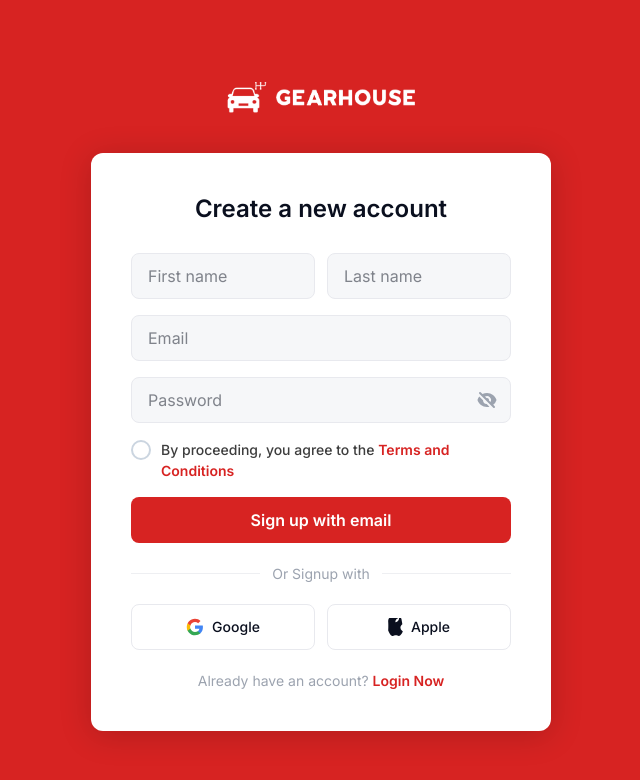
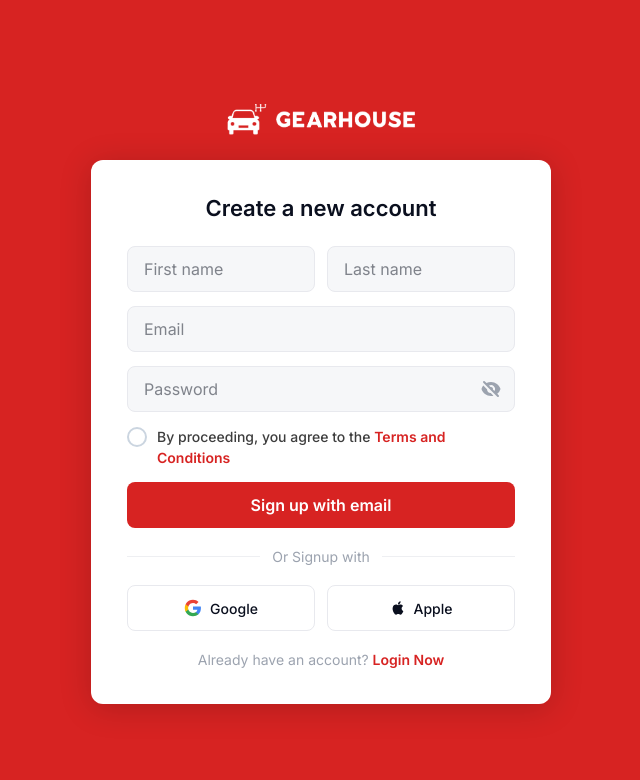
Before and after one commit to DrGitman/Automative_OEM_Project, a React (Vite) app: page /signup in a window 1280 px wide. Shown: the top 780 px of the page, without its empty margins (319-959 px from the left). Built offline with nearby package versions, Linux system fonts and the light colour scheme.

Commit message:
feat: Add user login and signup pages, including form handling and API integration.

```diff
--- a/src/app/pages/Login.tsx
+++ b/src/app/pages/Login.tsx
@@ -187,8 +187,8 @@ export default function Login() {
               onMouseEnter={e => (e.currentTarget.style.backgroundColor = "#F9FAFB")}
               onMouseLeave={e => (e.currentTarget.style.backgroundColor = "white")}
             >
-              <svg width="15" height="18" viewBox="0 0 814 1000" fill="#0A0F1E">
-                <path d="M788.1 340.9c-5.8 4.5-108.2 62.2-108.2 190.5 0 148.4 130.3 200.9 134.2 202.2-.6 3.2-20.7 71.9-68.7 141.9-42.8 61.6-87.5 123.1-155.5 123.1s-85.5-39.5-164-39.5c-76.5 0-103.7 40.8-165.9 40.8s-105-38.8-162.1-116.9q-59.91-84-96.8-194.2C18 320.6 0 222.1 0 176.5c0-154.5 100.9-236.6 198.9-236.6 67.1 0 121.2 43.4 161.3 43.4 38.3 0 98.5-46 176.7-46 28.5 0 130.9 2.6 198.3 99.2zm-234-181.5c31.1-36.9 53.1-88.1 53.1-139.3 0-7.1-.6-14.3-1.9-20.1-50.6 1.9-110.8 33.7-147.1 75.8-28.5 32.4-55.1 83.6-55.1 135.5 0 7.8 1.3 15.6 1.9 18.1 3.2.6 8.4 1.3 13.6 1.3 45.4 0 102.5-30.4 135.5-71.3z"/>
+              <svg width="16" height="16" viewBox="0 0 24 24" fill="#0A0F1E" xmlns="http://www.w3.org/2000/svg">
+                <path d="M18.71 19.5c-.83 1.24-1.71 2.45-3.05 2.47-1.34.03-1.77-.79-3.29-.79-1.53 0-2 .77-3.27.82-1.31.05-2.3-1.32-3.14-2.53C4.25 17 2.94 12.45 4.7 9.39c.87-1.52 2.43-2.48 4.12-2.51 1.28-.02 2.5.87 3.29.87.78 0 2.26-1.07 3.8-.91.65.03 2.47.26 3.64 1.98-.09.06-2.17 1.28-2.15 3.81.03 3.02 2.65 4.03 2.68 4.04-.03.07-.42 1.44-1.38 2.83M13 3.5c.73-.83 1.94-1.46 2.94-1.5.13 1.17-.34 2.35-1.04 3.19-.69.85-1.83 1.51-2.95 1.42-.15-1.15.41-2.35 1.05-3.11z"/>
               </svg>
               Apple
             </button>
--- a/src/app/pages/SignUp.tsx
+++ b/src/app/pages/SignUp.tsx
@@ -65,11 +65,11 @@ export default function SignUp() {
       }}
     >
       {/* Logo */}
-      <div style={{ marginBottom: "28px", textAlign: "center" }}>
+      <div style={{ marginBottom: "16px", textAlign: "center" }}>
         <img
           src={gearhouseLogo}
           alt="Gearhouse"
-          style={{ height: "56px", maxWidth: "200px", objectFit: "contain" }}
+          style={{ height: "48px", maxWidth: "200px", objectFit: "contain" }}
         />
       </div>
 
@@ -78,7 +78,7 @@ export default function SignUp() {
         style={{
           backgroundColor: "#ffffff",
           borderRadius: "12px",
-          padding: "40px 40px",
+          padding: "34px 36px",
           width: "100%",
           maxWidth: "460px",
           minWidth: "380px",
@@ -88,18 +88,18 @@ export default function SignUp() {
         <h1
           style={{
             fontFamily: "Inter, sans-serif",
-            fontSize: "24px",
+            fontSize: "22px",
             fontWeight: 600,
             color: "#0A0F1E",
             textAlign: "center",
-            marginBottom: "28px",
+            marginBottom: "24px",
             lineHeight: 1.3,
           }}
         >
           Create a new account
         </h1>
 
-        <form onSubmit={handleSubmit} style={{ display: "flex", flexDirection: "column", gap: "16px" }}>
+        <form onSubmit={handleSubmit} style={{ display: "flex", flexDirection: "column", gap: "14px" }}>
           {/* First & Last Name */}
           <div style={{ display: "flex", gap: "12px" }}>
             <input
@@ -210,8 +210,8 @@ export default function SignUp() {
               onMouseEnter={e => (e.currentTarget.style.backgroundColor = "#F9FAFB")}
               onMouseLeave={e => (e.currentTarget.style.backgroundColor = "white")}
             >
-              <svg width="15" height="18" viewBox="0 0 814 1000" fill="#0A0F1E">
-                <path d="M788.1 340.9c-5.8 4.5-108.2 62.2-108.2 190.5 0 148.4 130.3 200.9 134.2 202.2-.6 3.2-20.7 71.9-68.7 141.9-42.8 61.6-87.5 123.1-155.5 123.1s-85.5-39.5-164-39.5c-76.5 0-103.7 40.8-165.9 40.8s-105-38.8-162.1-116.9q-59.91-84-96.8-194.2C18 320.6 0 222.1 0 176.5c0-154.5 100.9-236.6 198.9-236.6 67.1 0 121.2 43.4 161.3 43.4 38.3 0 98.5-46 176.7-46 28.5 0 130.9 2.6 198.3 99.2zm-234-181.5c31.1-36.9 53.1-88.1 53.1-139.3 0-7.1-.6-14.3-1.9-20.1-50.6 1.9-110.8 33.7-147.1 75.8-28.5 32.4-55.1 83.6-55.1 135.5 0 7.8 1.3 15.6 1.9 18.1 3.2.6 8.4 1.3 13.6 1.3 45.4 0 102.5-30.4 135.5-71.3z"/>
+              <svg width="16" height="16" viewBox="0 0 24 24" fill="#0A0F1E" xmlns="http://www.w3.org/2000/svg">
+                <path d="M18.71 19.5c-.83 1.24-1.71 2.45-3.05 2.47-1.34.03-1.77-.79-3.29-.79-1.53 0-2 .77-3.27.82-1.31.05-2.3-1.32-3.14-2.53C4.25 17 2.94 12.45 4.7 9.39c.87-1.52 2.43-2.48 4.12-2.51 1.28-.02 2.5.87 3.29.87.78 0 2.26-1.07 3.8-.91.65.03 2.47.26 3.64 1.98-.09.06-2.17 1.28-2.15 3.81.03 3.02 2.65 4.03 2.68 4.04-.03.07-.42 1.44-1.38 2.83M13 3.5c.73-.83 1.94-1.46 2.94-1.5.13 1.17-.34 2.35-1.04 3.19-.69.85-1.83 1.51-2.95 1.42-.15-1.15.41-2.35 1.05-3.11z"/>
               </svg>
               Apple
             </button>
```
